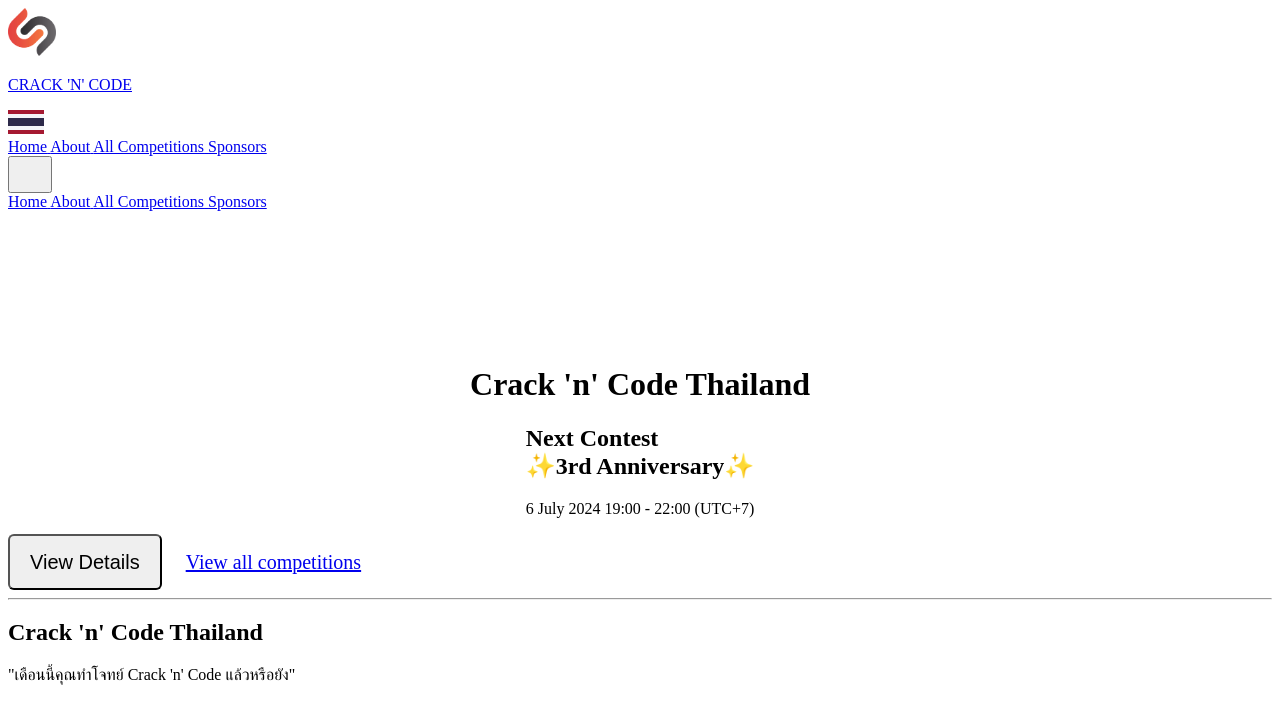
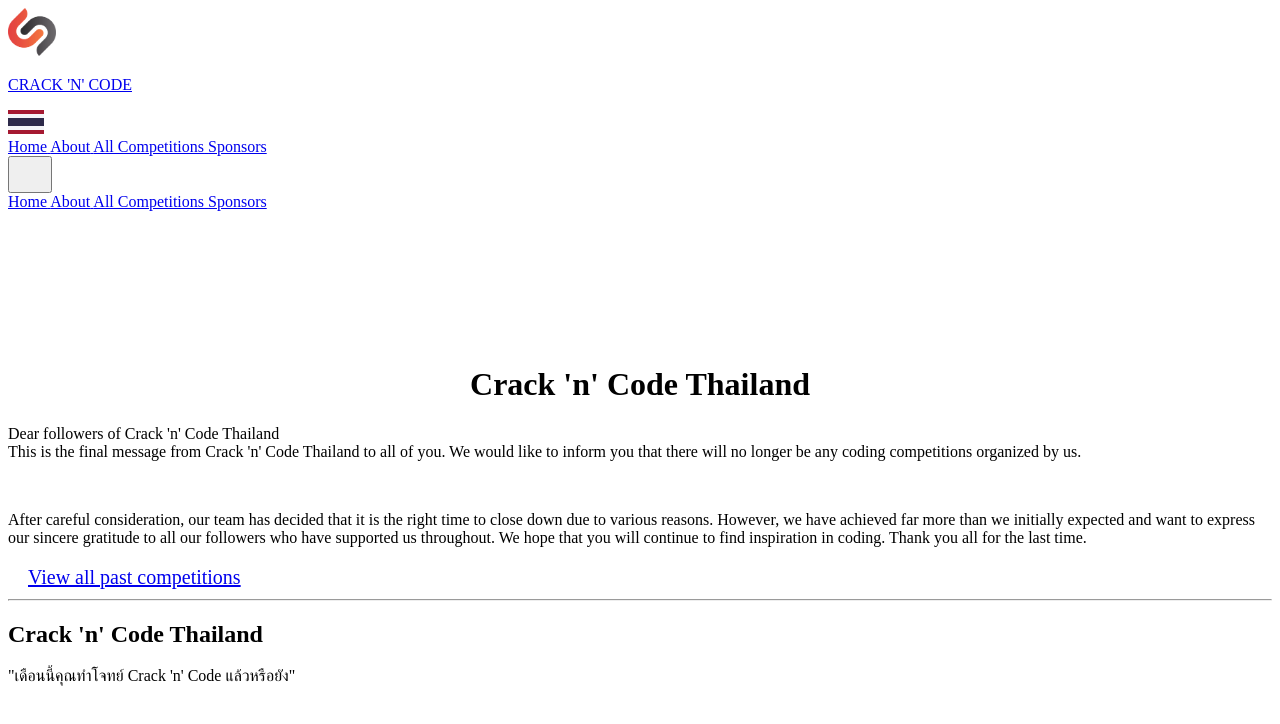
Before and after one commit to crackncode-th/crackncode.org, a SvelteKit app: page / in a window 1280 px wide. Shown: the top 724 px of the page. Built offline with nearby package versions, Linux system fonts and the light colour scheme; some icons are missing; a web font is replaced by a local one.

Commit message:
ปิดโครงการ

```diff
--- a/src/data/nextContest.ts
+++ /dev/null
@@ -1,17 +0,0 @@
-import type { ICompetition } from "./competitions";
-import { codeforcesLink } from "./constants";
-
-export const nextContest = {
-  round: "July",
-  special: "3rd Anniversary",
-  duration: "6 July 2024 19:00 - 22:00",
-  link: codeforcesLink,
-} satisfies ICompetition;
-
-export const isTBA = nextContest.link === "TBA";
-export const nextContestEnd = new Date("2024-07-06 15:00:00Z");
-export const pastNextContest = new Date() > nextContestEnd;
-
-export const nextContestTime = nextContest.duration;
-export const nextContestLink = nextContest.link;
-export const nextContestSpecial = nextContest.special;
--- a/src/data/sponsors.ts
+++ b/src/data/sponsors.ts
@@ -10,7 +10,7 @@ export const sponsors = [
   {
     image: "/logos/taurus.webp",
     url: "https://learntaurus.com/",
-    name: "TAURUS",
+    name: "Learn Taurus",
     sponsoring: "This website domain, contest costs and coffee for members",
     medal: "🎉🎉🎉",
   },
--- a/src/routes/+page.svelte
+++ b/src/routes/+page.svelte
@@ -2,14 +2,6 @@
   import CncLogo from "$components/animated/CncLogo.svelte";
   import CncText from "$components/animated/CncText.svelte";
   import FloatIn from "$components/animated/FloatIn.svelte";
-  import RedButton from "$components/elements/RedButton.svelte";
-  import {
-    isTBA,
-    nextContestLink,
-    nextContestSpecial,
-    nextContestTime,
-    pastNextContest,
-  } from "$data/nextContest";
   import styles from "$styles/styles.module.scss";
 </script>
 
@@ -33,31 +25,32 @@
     <div class="h-2 w-11 bg-red-600" />
   </CncText>
 
-  <CncText delay={400} clsx="mb-2" color="#F13830">
-    <h2 class="text-3xl font-bold">
-      {pastNextContest ? "Previous" : "Next"} Contest
-      {#if nextContestSpecial}
-        <br class="sm:hidden" />
-        ✨{nextContestSpecial}✨
-      {/if}
-    </h2>
-  </CncText>
-
-  <CncText delay={400} color="#F13830">
-    <p class="text-xl">{nextContestTime} (UTC+7)</p>
+  <CncText delay={0} clsx="my-6" color="#101010">
+    <p class="text-lg">
+      <span class="font-bold">Dear followers of Crack 'n' Code Thailand</span>
+      <br />
+      This is the final message from Crack 'n' Code Thailand to all of you. We would
+      like to inform you that there will no longer be any coding competitions organized
+      by us.
+    </p>
+    <br />
+    <p class="text-lg">
+      After careful consideration, our team has decided that it is the right
+      time to close down due to various reasons. However, we have achieved far
+      more than we initially expected and want to express our sincere gratitude
+      to all our followers who have supported us throughout. We hope that you
+      will continue to find inspiration in coding. Thank you all for the last
+      time.
+    </p>
   </CncText>
 
   <FloatIn delay={600}>
     <div class="mb-6 mt-11 flex flex-col justify-center gap-5 sm:flex-row">
-      <RedButton href={nextContestLink} disabled={isTBA}>
-        {nextContestSpecial ? "View Details" : "Register"}
-      </RedButton>
-
       <a
         href="/competitions"
         class="bg-gray-600 hover:bg-gray-500 {styles.colorButton}"
       >
-        View all competitions
+        View all past competitions
       </a>
     </div>
   </FloatIn>
```
Also changed, not shown: src/data/competitions.ts (+7 -10 lines), src/routes/about/+page.svelte (+0 -18 lines), src/routes/competitions/+page.svelte (+10 -7 lines), src/routes/poster/+page.svelte (deleted, +0 -26 lines), src/routes/sponsors/+page.svelte (+0 -19 lines).
